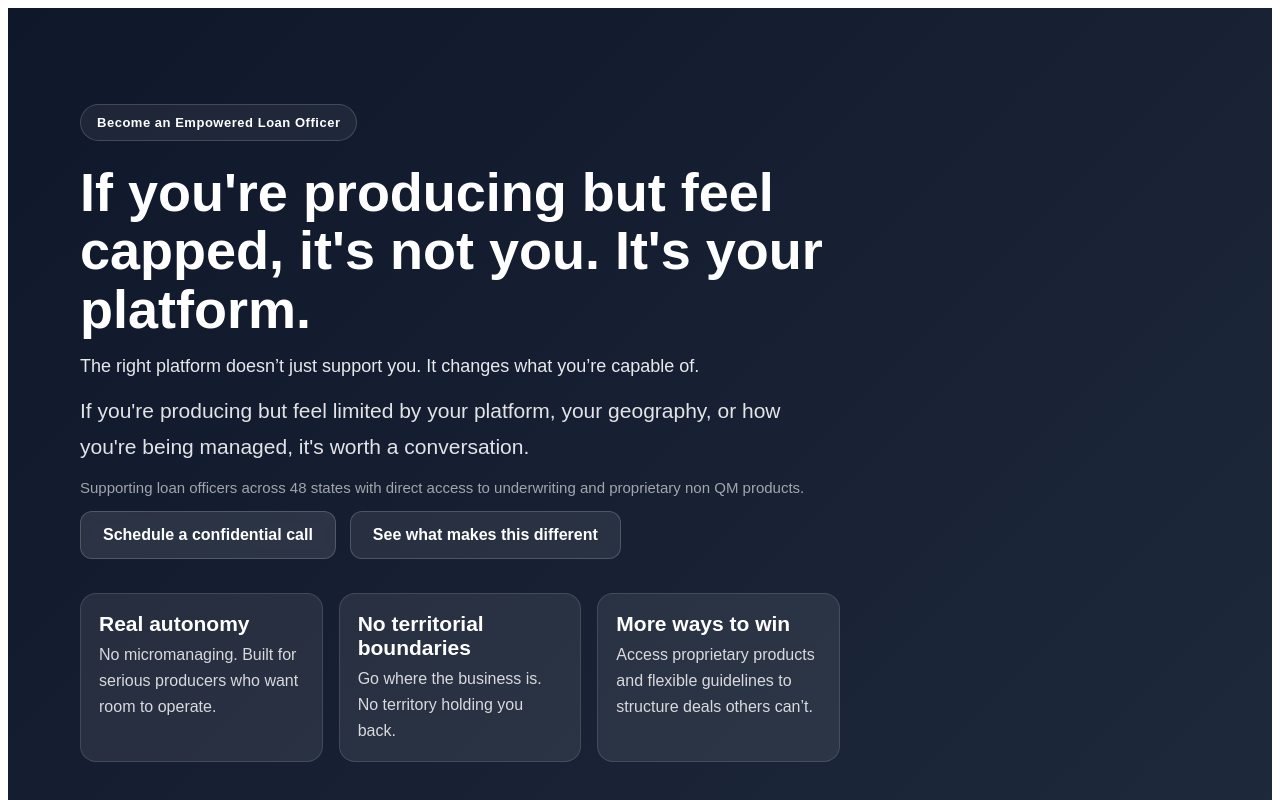
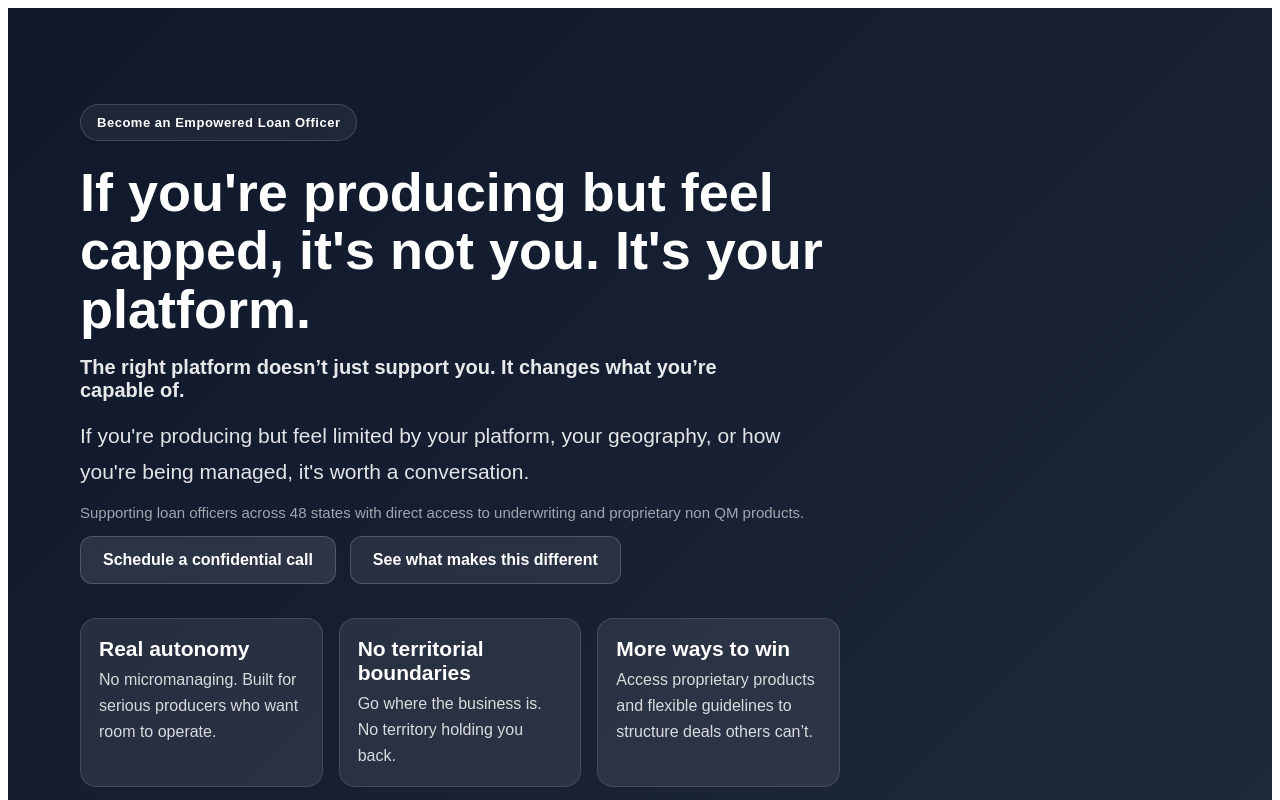
Before and after one commit to cadickie/empoweredlo, a Next.js app: page / in a window 1280 px wide. Shown: the top 800 px of the page. Built offline with nearby package versions, Linux system fonts and the light colour scheme.

Commit message:
Update page.jsx

```diff
--- a/app/page.jsx
+++ b/app/page.jsx
@@ -101,8 +101,8 @@ export default function Home() {
             </h1>
 <div
   style={{
-    fontSize: "18px",
-    fontWeight: 500,
+    fontSize: "20px",
+    fontWeight: 600,
     marginTop: "16px",
     marginBottom: "16px",
     color: "rgba(255,255,255,0.9)",
```
